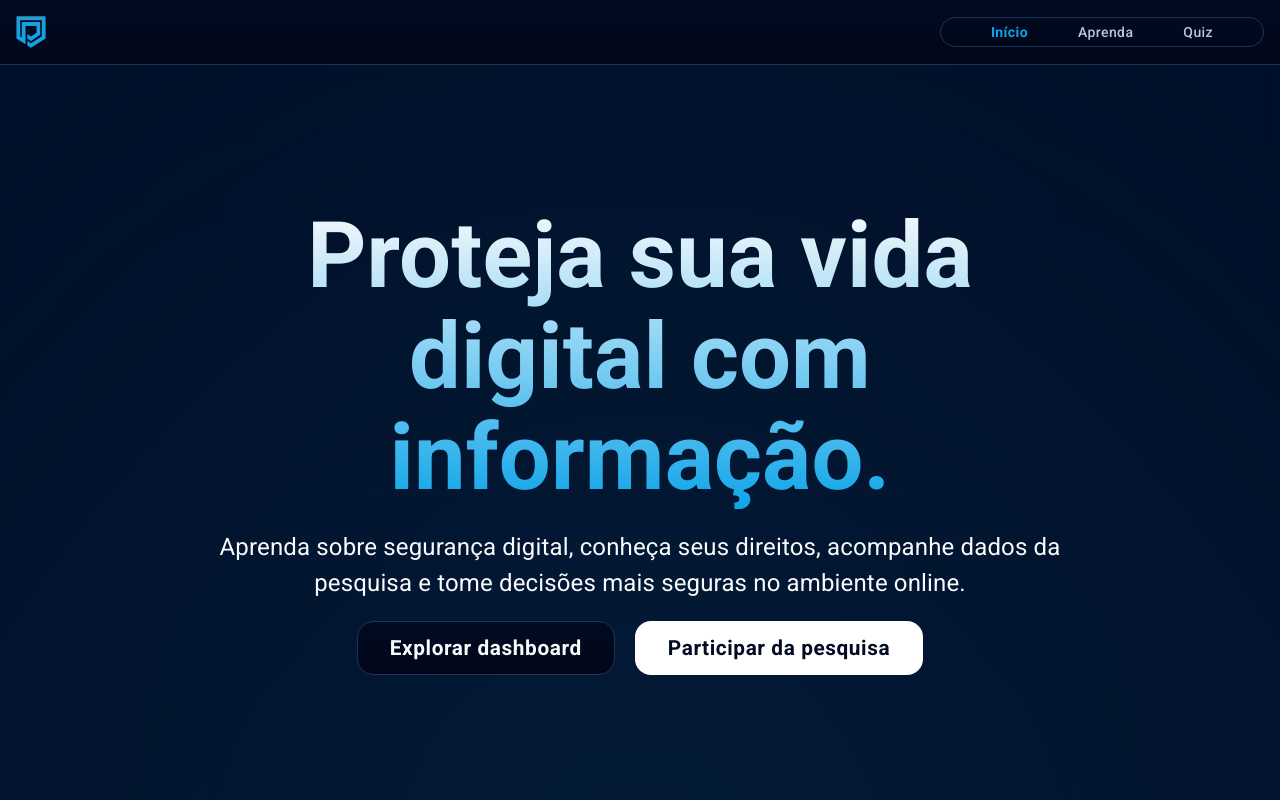
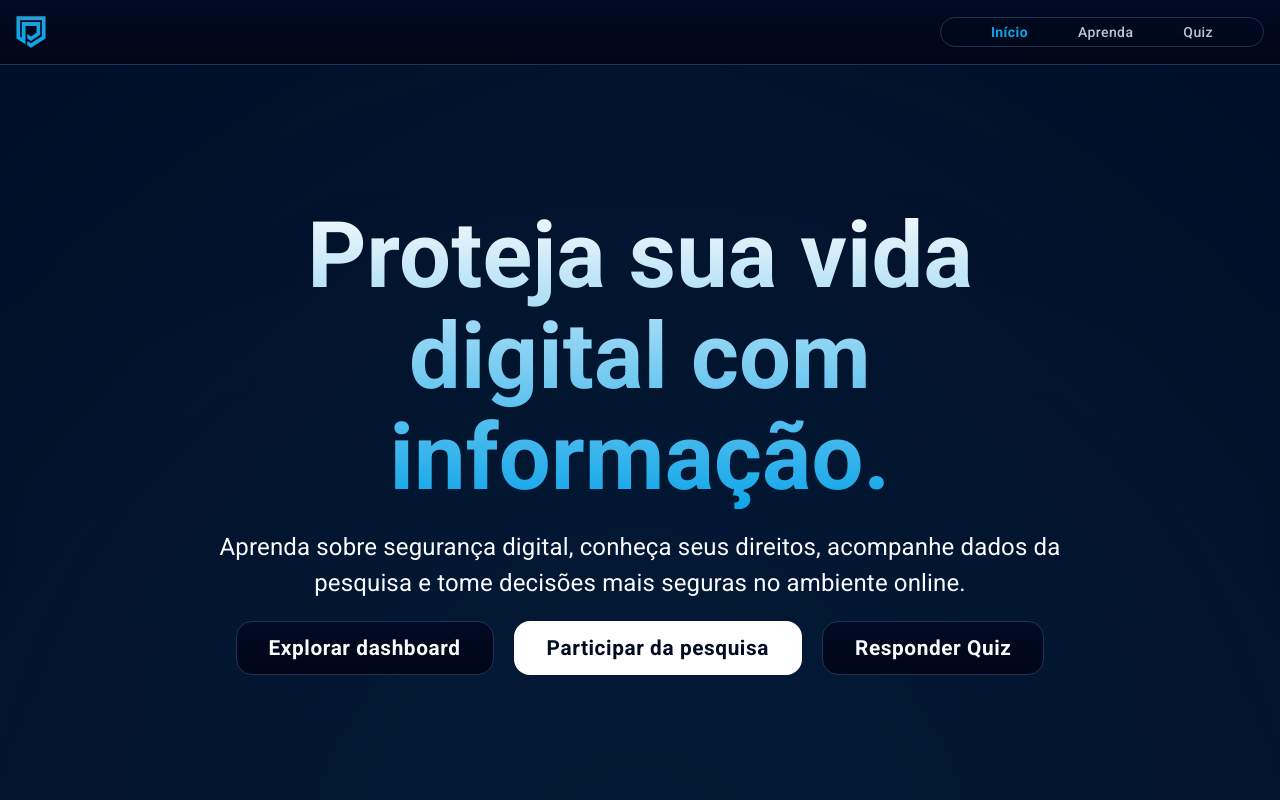
Before and after one commit to duraesrobson/protegix, a React (Vite) app: page / in a window 1280 px wide. Shown: the top 800 px of the page. Built offline with nearby package versions, Linux system fonts and the light colour scheme; no server answers; the database is empty.

Commit message:
feat(home): Adiciona botão "Responder Quiz"
src/components/home/HeroSection.tsx: Inclui um novo botão para navegar até a página do quiz.

```diff
--- a/src/components/home/HeroSection.tsx
+++ b/src/components/home/HeroSection.tsx
@@ -23,6 +23,7 @@ export default function HeroSection() {
               variant="secondary"
               newTab
             />
+            <AppButton text="Responder Quiz" to="/quiz" />
           </div>
         </div>
       </div>
```
